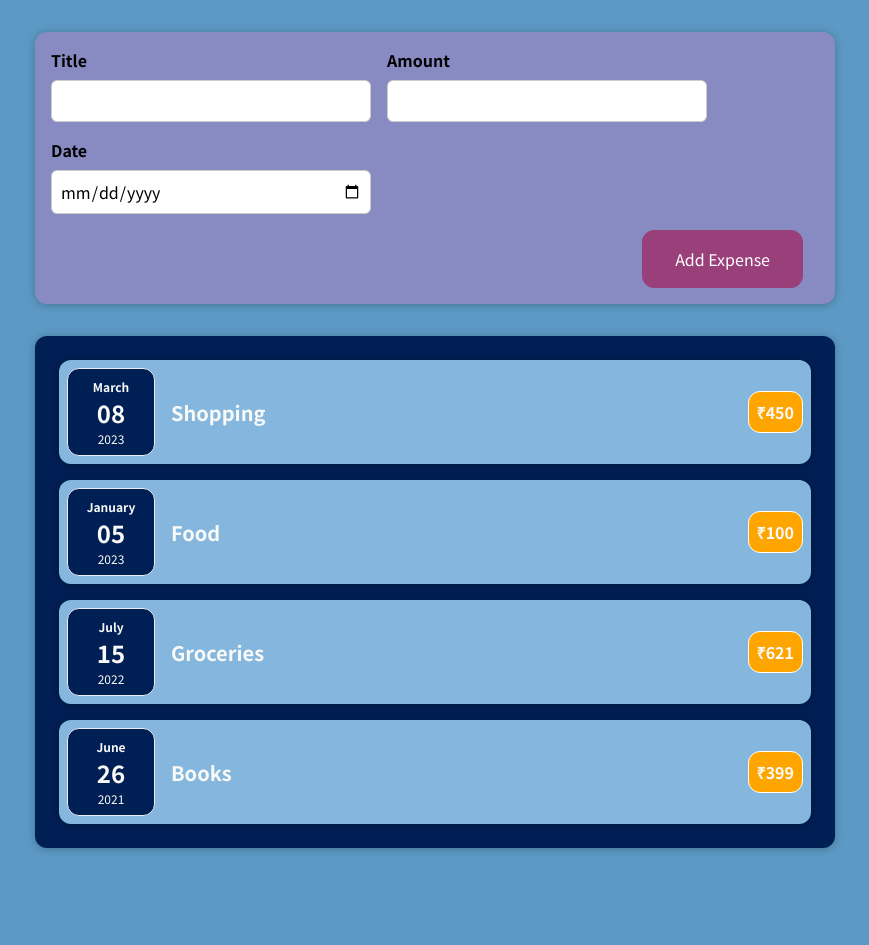
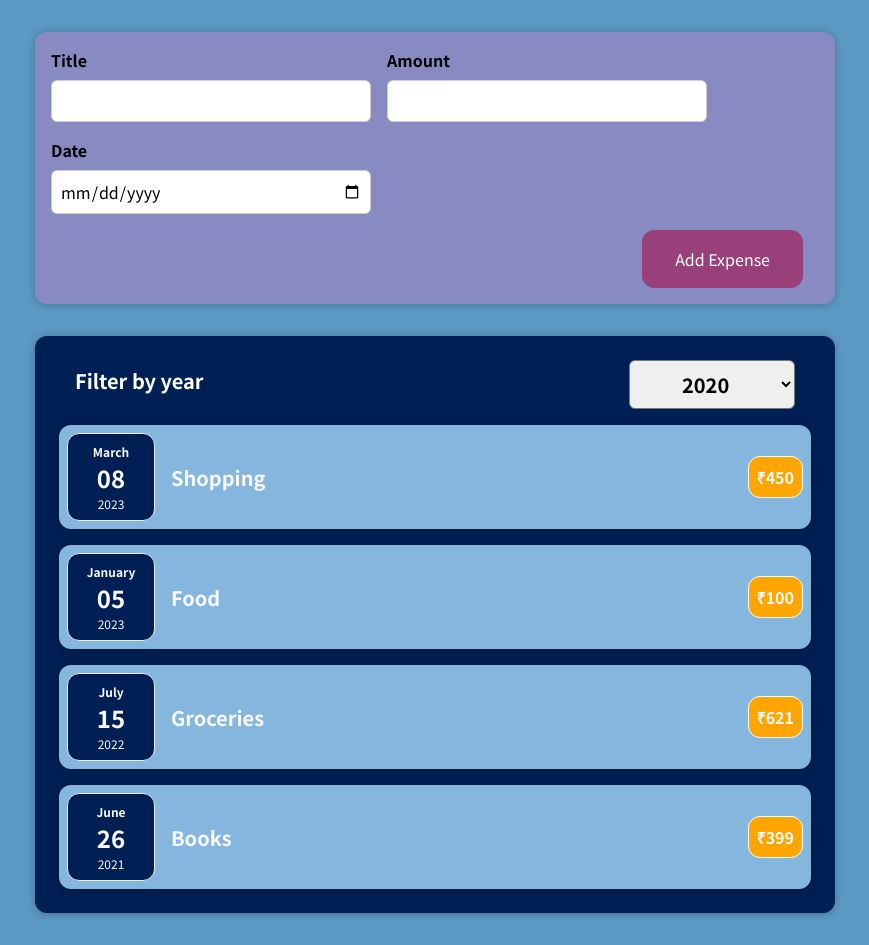
Before and after one commit to sreeyu/expense_tracker, a React (Create React App) app: page / in a window 1280 px wide. Shown: the whole page, without its empty margins (205-1074 px from the left). Before the commit the page ends 880 px from the top, so only its background shows below. Built offline with nearby package versions, Linux system fonts and the light colour scheme; the HTML template or start-up script is replaced by a standard one.

Commit message:
Create filter component

```diff
--- a/src/components/Expenses/Expense.jsx
+++ b/src/components/Expenses/Expense.jsx
@@ -1,10 +1,22 @@
+import React, { useState } from 'react';
 import Card from '../UI Components/Card';
 import './Expense.css';
 import ExpenseItem from './ExpenseItem';
+import ExpensesFilter from './ExpensesFilter';
 
 function Expense(props) {
+
+  const [filteredYear, setFilteredYear] = useState('2020');
+
+  const getYear = (selectedYear) =>{
+    setFilteredYear(selectedYear)
+  }
+
   return (
         <Card className='expense'>
+
+          <ExpensesFilter selected ={filteredYear} onFilterChange={getYear} />
+
           <ExpenseItem
             date={props.items[0].date}
             title={props.items[0].title}
--- /dev/null
+++ b/src/components/Expenses/ExpensesFilter.css
@@ -0,0 +1,24 @@
+.filter{
+    color: white;
+    padding: 0 1rem;
+}
+
+.filter-container{
+    width: 100%;
+    display: flex;
+    align-items: center;
+    justify-content: space-between;
+    margin: 1rem 0;
+}
+
+.filter label{
+    font-weight: bold;
+    margin-bottom: 0.5rem;
+}
+
+.filter select{
+    font: inherit;
+    font-weight: bold;
+    padding: 0.5rem 3rem;
+    border-radius: 6px;
+}
--- /dev/null
+++ b/src/components/Expenses/ExpensesFilter.jsx
@@ -0,0 +1,22 @@
+import './ExpensesFilter.css';
+
+function ExpensesFilter (props){
+
+    const getFilteredYear = (event) => {
+        props.onFilterChange(event.target.value);
+    }
+
+    return <div className="filter">
+        <div className="filter-container">
+            <label>Filter by year</label>
+            <select value={props.selected} onChange={getFilteredYear}>
+                <option value="2023">2023</option>
+                <option value="2022">2022</option>
+                <option value="2021">2021</option>
+                <option value="2020">2020</option>
+            </select>
+        </div>
+    </div>
+};
+
+export default ExpensesFilter;
```
Lines whose indentation alone changed are shown as unchanged.
